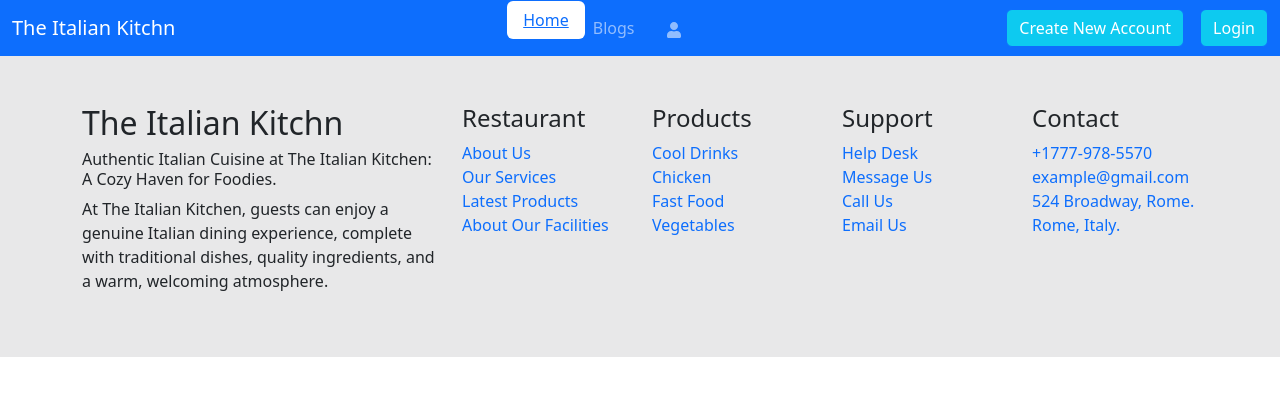
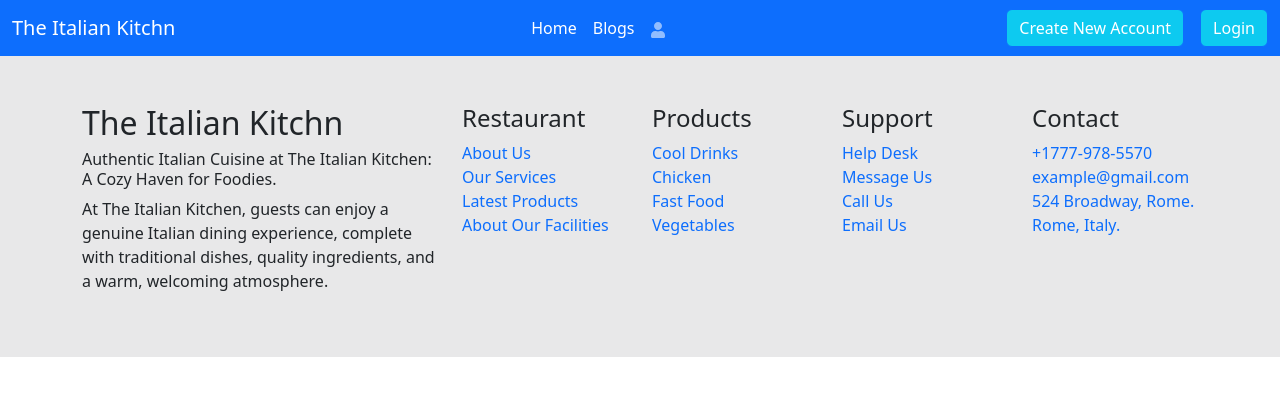
Before and after one commit to aminulislam2002/the-italian-kitchen-client, a React (Vite) app: page /chef in a window 1280 px wide. Shown: the top 396 px of the page. Built offline with nearby package versions, Linux system fonts and the light colour scheme; no server answers.

Commit message:
design active link

```diff
--- /dev/null
+++ b/src/pages/Blog/Blog.jsx
@@ -0,0 +1,11 @@
+import React from "react";
+
+const Blog = () => {
+  return (
+    <div>
+      <h1>Blog</h1>
+    </div>
+  );
+};
+
+export default Blog;
--- a/src/pages/Shared/ActiveNavLink/ActiveNavLink.jsx
+++ b/src/pages/Shared/ActiveNavLink/ActiveNavLink.jsx
@@ -3,8 +3,13 @@ import { NavLink } from "react-router-dom";
 
 const ActiveNavLink = ({ to, children }) => {
   return (
-    <div className="">
-      <NavLink to={to} className={({ isActive }) => (isActive ? "active bg-white py-2 px-3 rounded-2" : "")}>
+    <div className="mt-2 text-white">
+      <NavLink
+        to={to}
+        className={({ isActive }) =>
+          isActive ? " bg-info text-white text-decoration-none py-2 px-3 rounded-2 mx-2" : "text-white text-decoration-none mx-2"
+        }
+      >
         {children}
       </NavLink>
     </div>
--- a/src/pages/Shared/NavigationBar/NavigationBar.jsx
+++ b/src/pages/Shared/NavigationBar/NavigationBar.jsx
@@ -28,10 +28,10 @@ const NavigationBar = () => {
           <Navbar.Toggle aria-controls="navbarScroll" />
           <Navbar.Collapse id="navbarScroll">
             <Nav className="mx-auto my-2 my-lg-0" style={{ maxHeight: "100px" }} navbarScroll>
-              <ActiveNavLink href="/">Home</ActiveNavLink>
-              <Nav.Link href="#action2">Blogs</Nav.Link>
-              <Nav.Link href="#action2">{user?.displayName}</Nav.Link>
-              <Nav.Link href="#action3">
+              <ActiveNavLink to="/">Home</ActiveNavLink>
+              <ActiveNavLink to="/blog">Blogs</ActiveNavLink>
+              <h4>{user?.displayName}</h4>
+              <Nav.Link >
                 <FaUser></FaUser>
               </Nav.Link>
             </Nav>
--- a/src/routes/Routes.jsx
+++ b/src/routes/Routes.jsx
@@ -7,6 +7,7 @@ import ChefRecipe from "../layouts/ChefRecipe";
 import ChefRecipesDetails from "../pages/Home/ChefRecipesDetails/ChefRecipesDetails";
 import PrivateRoute from "./PrivateRoute";
 import Page404 from "../pages/Page404/Page404";
+import Blog from "../pages/Blog/Blog";
 
 const router = createBrowserRouter([
   {
@@ -24,6 +25,10 @@ const router = createBrowserRouter([
       {
         path: "/login",
         element: <Login></Login>,
+      },
+      {
+        path: "/blog",
+        element: <Blog></Blog>,
       },
     ],
   },
```
